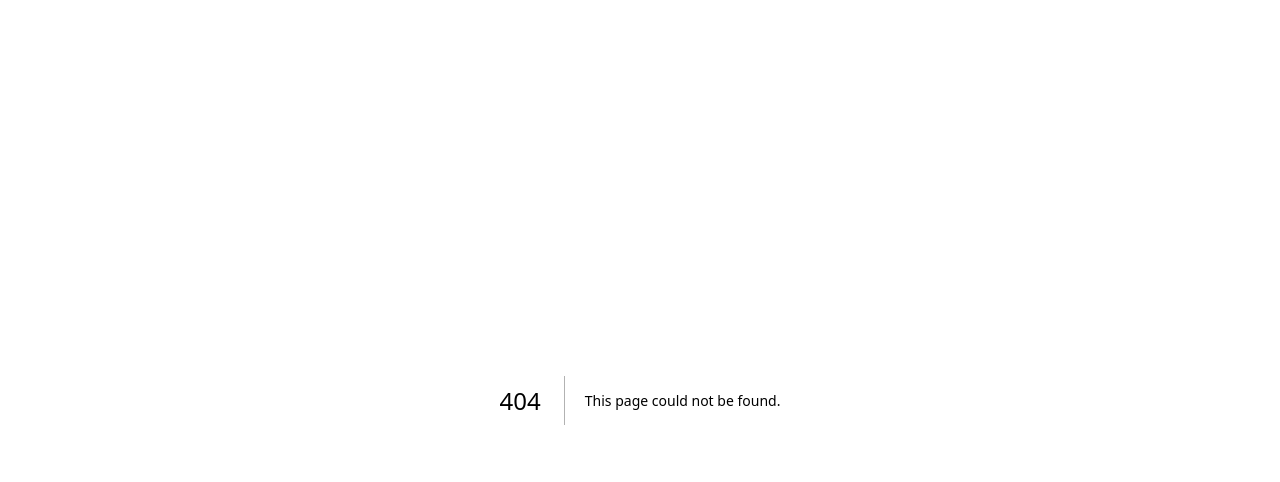
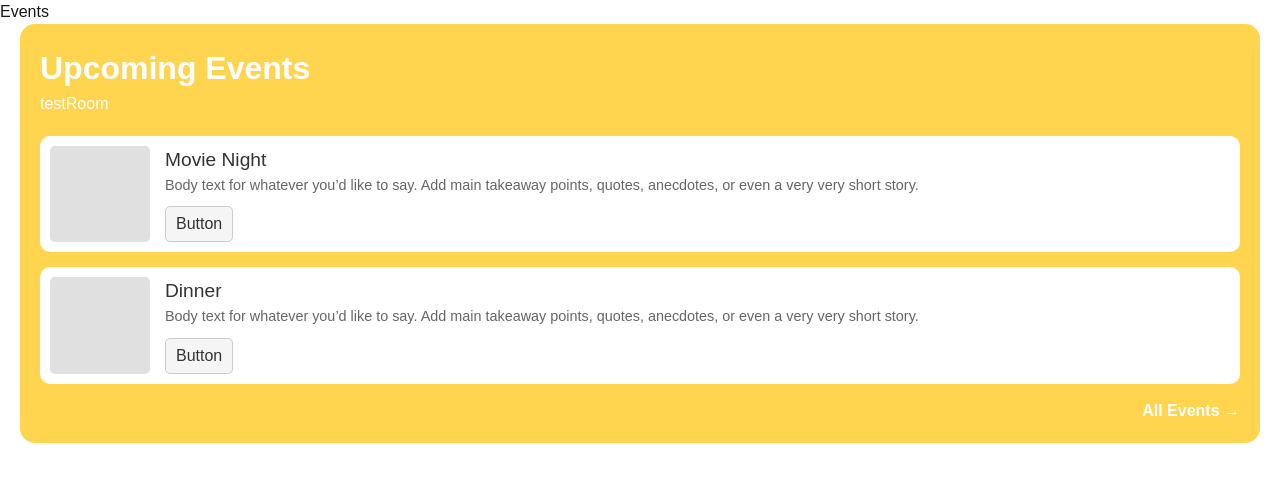
Before and after one commit to a2jensen/CSE-110-TritonMates, a Next.js app: page /events in a window 1280 px wide. Before the commit this address had no page. Shown: the top 482 px of the page. Built offline with nearby package versions, Linux system fonts and the light colour scheme.

Commit message:
resolved conflict with dev branch

```diff
--- a/app/dashboard/page.tsx
+++ b/app/dashboard/page.tsx
@@ -1,3 +1,4 @@
+import UpcomingEvents from "@/components/events/events";
 import Link from "next/link";
 import { TaskStatus } from "./task";
 
@@ -21,6 +22,7 @@ export default function Home() {
           <Link href="/">Sign out</Link>
         </div>
       </div>
+      <UpcomingEvents roomName="testRoom"/>
       <div className="flex-1 ml-4">
         <TaskStatus />
       </div>
--- /dev/null
+++ b/app/events/page.tsx
@@ -0,0 +1,13 @@
+import Link from "next/link";
+import UpcomingEvents from "../../components/events/events";
+
+export default function Home() {
+    return (
+        <>
+            <div>
+                Events
+                <UpcomingEvents roomName="testRoom"/>
+            </div>
+        </>
+    );
+}
--- /dev/null
+++ b/components/events/events.module.css
@@ -0,0 +1,72 @@
+.container {
+    background-color: #FFD54F; /* Matches the yellow background */
+    padding: 20px;
+    border-radius: 15px;
+    width: calc(100% - 40px);
+    margin: auto;
+  }
+
+  .title {
+    font-size: 2em;
+    font-weight: bold;
+    color: white;
+    margin: 0;
+  }
+
+  .subtitle {
+    color: white;
+    margin-bottom: 20px;
+  }
+
+  .eventsList {
+    display: flex;
+    flex-direction: column;
+    gap: 15px;
+  }
+
+  .eventCard {
+    display: flex;
+    background-color: white;
+    border-radius: 10px;
+    padding: 10px;
+    align-items: stretch ;
+  }
+
+  .imagePlaceholder {
+    width: 100px;
+    background-color: #E0E0E0;
+    border-radius: 5px;
+    margin-right: 15px;
+  }
+
+  .eventContent h2 {
+    margin: 0;
+    font-size: 1.2em;
+    color: #333333
+  }
+
+  .eventContent p {
+    font-size: 0.9em;
+    color: #666;
+  }
+
+  .button {
+    margin-top: 10px;
+    padding: 5px 10px;
+    border: 1px solid #ccc;
+    border-radius: 5px;
+    background-color: #f5f5f5;
+    cursor: pointer;
+    color: #333333
+  }
+
+  .allEventsLink {
+    text-align: right;
+    margin-top: 15px;
+  }
+
+  .allEventsLink a {
+    color: white;
+    text-decoration: none;
+    font-weight: bold;
+  }
--- /dev/null
+++ b/components/events/events.tsx
@@ -0,0 +1,37 @@
+import styles from './events.module.css';
+import { event } from '../../types/event';
+
+export default function UpcomingEvents({roomName} : {roomName: string}) {
+    const events: event[] = [
+        { name: 'Movie Night', description: 'Body text for whatever you’d like to say. Add main takeaway points, quotes, anecdotes, or even a very very short story.', id: 0, date: new Date()},
+        { name: 'Dinner', description: 'Body text for whatever you’d like to say. Add main takeaway points, quotes, anecdotes, or even a very very short story.', id: 1, date: new Date()},
+    ];
+
+    return (
+        <div className={styles.container}>
+            <h1 className={styles.title}>Upcoming Events</h1>
+            <p className={styles.subtitle}>{roomName}</p>
+            <div className={styles.eventsList}>
+                {events.map((event) => (
+                    EventCard(event)
+                ))}
+            </div>
+            <div className={styles.allEventsLink}>
+                <a href="#">All Events &rarr;</a>
+            </div>
+        </div>
+    );
+}
+
+export function EventCard(event: event) {
+    return (
+        <div key={event.id} className={styles.eventCard}>
+            <div className={styles.imagePlaceholder}></div>
+            <div className={styles.eventContent}>
+                <h2>{event.name}</h2>
+                <p>{event.description}</p>
+                <button className={styles.button}>Button</button>
+            </div>
+        </div>
+    )
+}
--- /dev/null
+++ b/types/event.tsx
@@ -0,0 +1,6 @@
+export type event = {
+    id: number;
+    name: string;
+    description: string;
+    date: Date;
+};
```
